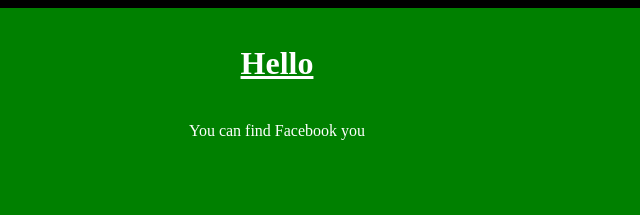
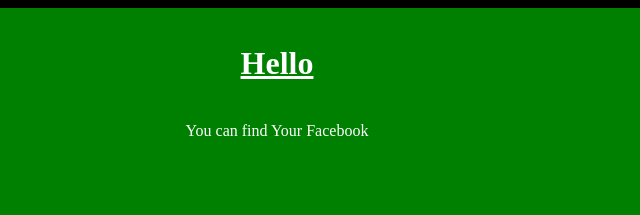
Before and after one commit to laykimchhi/kimchhi, a plain HTML site: page index.html in a window 1280 px wide. Shown: the top 215 px of the page, 363-1003 px from the left. Drawn offline with Linux system fonts and the light colour scheme.

Commit message:
Add files via upload

```diff
--- a/index.html
+++ b/index.html
@@ -8,7 +8,7 @@
   <body bgcolor="black">
     <div style="color: white;background-color: green;padding: 1em;margin: 0em;">
     <center><u> <b><h1>Hello</h1></b></center></u><br>
-      <center>You can find Facebook you</center><br>
+      <center>You can find Your Facebook </center><br>
     What Is Your Name?
     <input type="name" maxlength="20"><br>
     How Old Are You?
```
